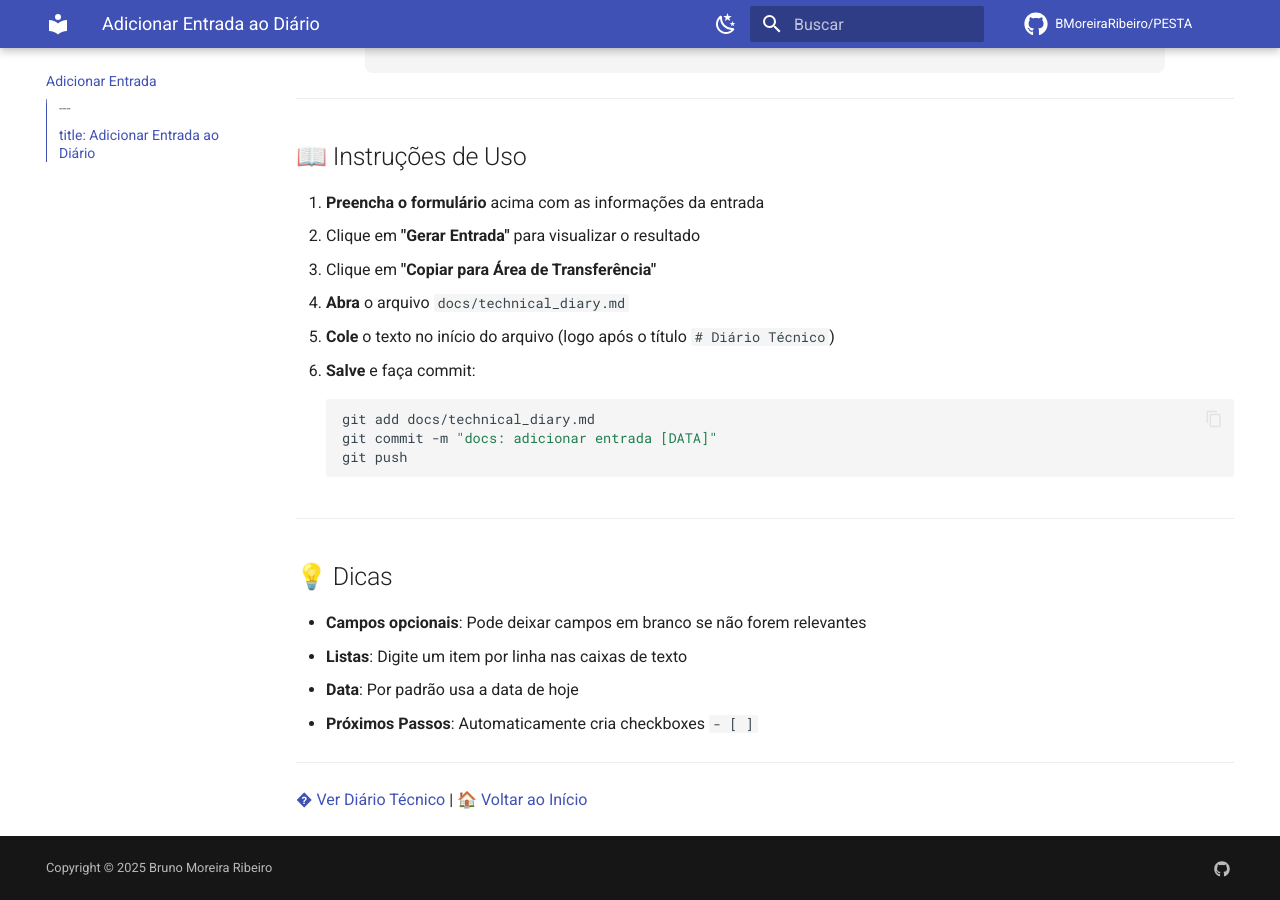
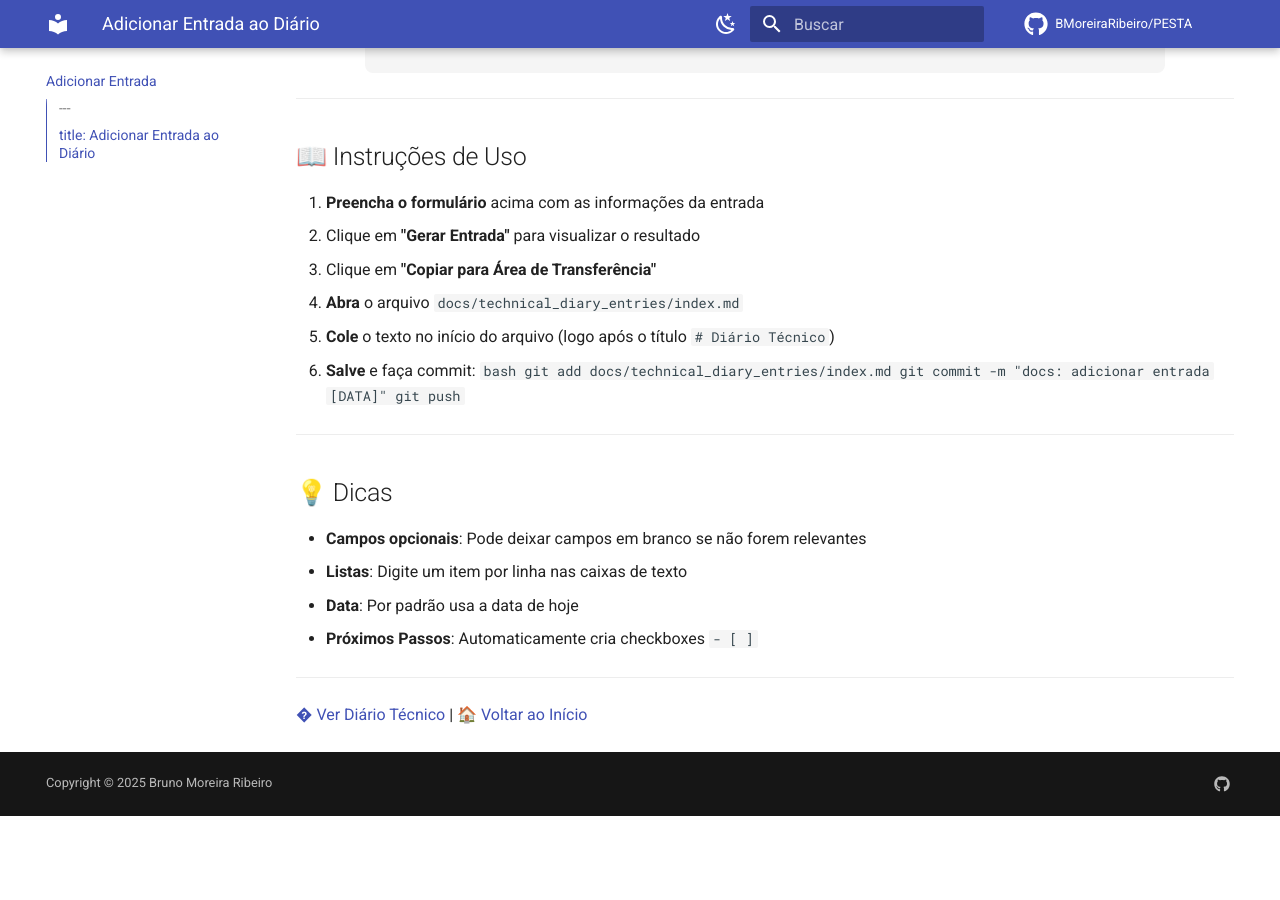
Before and after one commit to BMoreiraRibeiro/PESTA, an MkDocs documentation site: the page built from docs/add_entry.md, in a window 1280 px wide and 900 px high, scrolled down 4697 px. Built offline with MkDocs 1.6.1 and Material for MkDocs 9.7.7, drawn with Linux system fonts in a browser that asks for light colours; comment, search, counter and statistics services are not loaded; after the commit the page ends 5513 px from its top, so only the background shows below that.

Commit message:
chore: point diary nav to technical_diary_entries index; update references and add index

````diff
--- a/docs/add_entry.md
+++ b/docs/add_entry.md
@@ -141,7 +141,7 @@
 
 ---
 
-[📝 Ver Diário Técnico](technical_diary.md) | [🏠 Voltar ao Início](index.md)
+[📝 Ver Diário Técnico](technical_diary_entries/index.md) | [🏠 Voltar ao Início](index.md)
 
 ---
 ---
@@ -303,7 +303,7 @@
     <pre id="generatedText" style="margin: 0; white-space: pre-wrap; font-family: 'Courier New', monospace; font-size: 0.9rem;"></pre>
   </div>
   <p style="margin-top: 1rem; padding: 1rem; background: #fff3cd; border-left: 4px solid #ffc107; border-radius: 4px;">
-    <strong>📌 Próximo passo:</strong> Copie o texto acima e cole no início do arquivo <code>docs/technical_diary.md</code>
+  <strong>📌 Próximo passo:</strong> Copie o texto acima e cole no início do arquivo <code>docs/technical_diary_entries/index.md</code>
   </p>
 </div>
 
@@ -447,7 +447,7 @@
     <pre id="generatedText" style="margin: 0; white-space: pre-wrap; font-family: 'Courier New', monospace; font-size: 0.9rem;"></pre>
   </div>
   <p style="margin-top: 1rem; padding: 1rem; background: #fff3cd; border-left: 4px solid #ffc107; border-radius: 4px;">
-    <strong>📌 Próximo passo:</strong> Copie o texto acima e cole no início do arquivo <code>docs/technical_diary.md</code> (logo após o título principal).
+  <strong>📌 Próximo passo:</strong> Copie o texto acima e cole no início do arquivo <code>docs/technical_diary_entries/index.md</code> (logo após o título principal).
   </p>
 </div>
 
@@ -529,7 +529,7 @@
       button.style.background = '#4caf50';
     }, 2000);
 
-    alert('✅ Entrada copiada para a área de transferência!\n\nAgora cole no arquivo docs/technical_diary.md');
+  alert('✅ Entrada copiada para a área de transferência!\n\nAgora cole no arquivo docs/technical_diary_entries/index.md');
   }).catch(err => {
     alert('❌ Erro ao copiar. Selecione e copie manualmente (Ctrl+C).');
   });
@@ -546,11 +546,11 @@
 1. **Preencha o formulário** acima com as informações da entrada
 2. Clique em **"Gerar Entrada"** para visualizar o resultado
 3. Clique em **"Copiar para Área de Transferência"**
-4. **Abra** o arquivo `docs/technical_diary.md`
+4. **Abra** o arquivo `docs/technical_diary_entries/index.md`
 5. **Cole** o texto no início do arquivo (logo após o título `# Diário Técnico`)
 6. **Salve** e faça commit:
    ```bash
-   git add docs/technical_diary.md
+  git add docs/technical_diary_entries/index.md
    git commit -m "docs: adicionar entrada [DATA]"
    git push
    ```
--- a/mkdocs.yml
+++ b/mkdocs.yml
@@ -87,7 +87,7 @@
 nav:
   - Início: index.md
   - Tarefas: TODO.md
-  - Diário Técnico: technical_diary.md
+  - Diário Técnico: technical_diary_entries/index.md
   - Adicionar Entrada: add_entry.md
 
 copyright: Copyright &copy; 2025 Bruno Moreira Ribeiro
````
Also changed, not shown: README.md (+3 -3 lines), TODO.md (+2 -2 lines), docs/README.md (+3 -3 lines), docs/TODO.md (+2 -2 lines), docs/index.md (+1 -1 lines), site/TODO.md, site/index.md.
